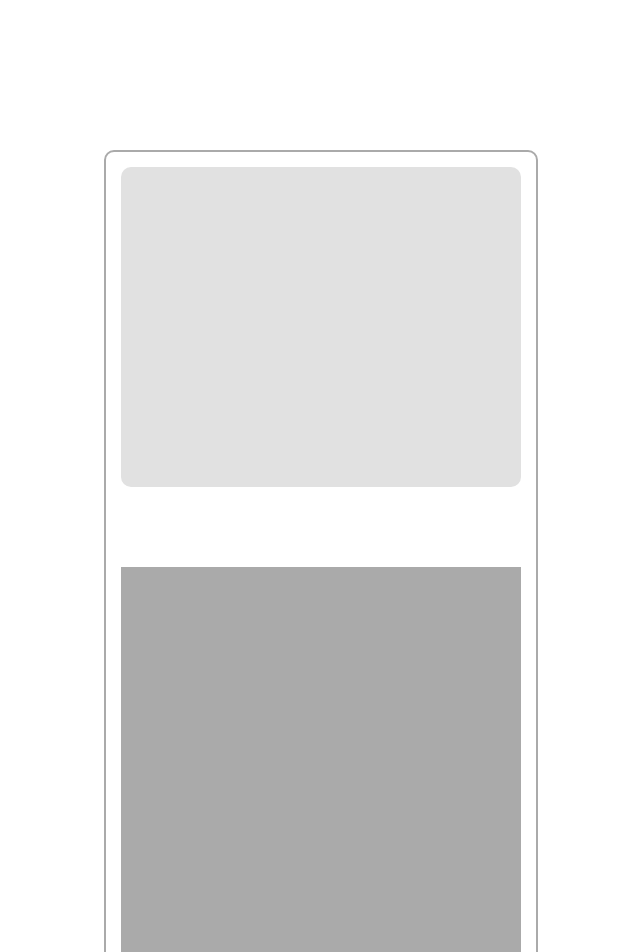
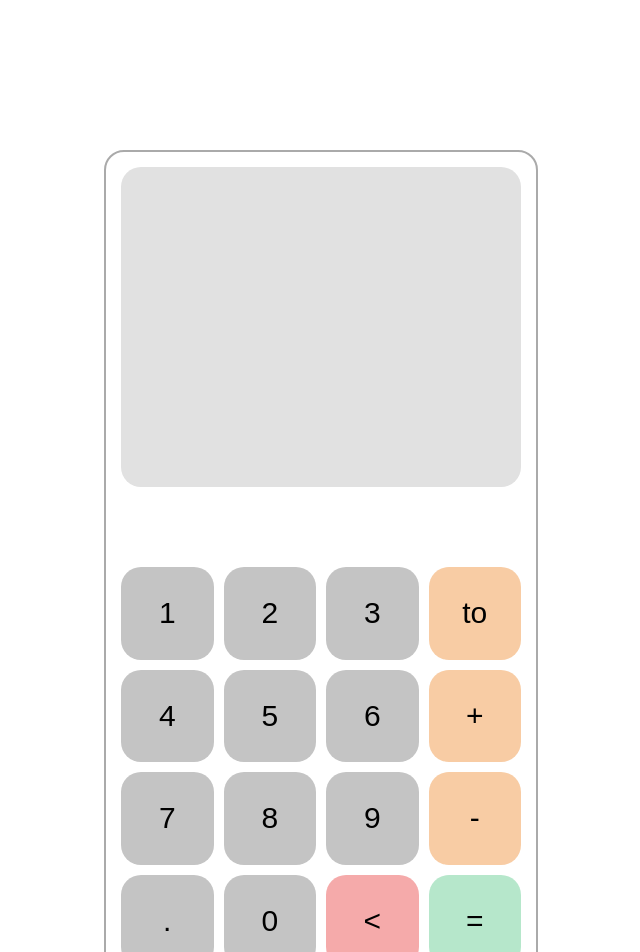
Before and after one commit to iastanley/time-calc-app-web, a React (Create React App) app: page / in a window 1280 px wide. Shown: the top 952 px of the page, without its empty margins (319-959 px from the left). Built offline with nearby package versions, Linux system fonts and the light colour scheme.

Commit message:
implemented basic UI for button grid

```diff
--- a/src/components/ButtonGrid/ButtonGrid.tsx
+++ b/src/components/ButtonGrid/ButtonGrid.tsx
@@ -1,12 +1,112 @@
 import React from 'react';
 import styled from 'styled-components';
 
+enum ButtonColor {
+  NUMBER = '#C4C4C4',
+  OPERATOR = 'rgba(242, 153, 74, 0.5)',
+  CONFIRM = 'rgba(111, 207, 151, 0.5)',
+  CANCEL = 'rgba(235, 87, 87, 0.5)',
+};
+
+interface ButtonConfig {
+  displayString: string;
+  callback?: () => void;
+  color?: ButtonColor;
+}
+
+const ButtonsArray: ButtonConfig[] = [
+  {
+    displayString: '1',
+    color: ButtonColor.NUMBER,
+  },
+  {
+    displayString: '2',
+    color: ButtonColor.NUMBER,
+  },
+  {
+    displayString: '3',
+    color: ButtonColor.NUMBER,
+  },
+  {
+    displayString: 'to',
+    color: ButtonColor.OPERATOR,
+  },
+  {
+    displayString: '4',
+    color: ButtonColor.NUMBER,
+  },
+  {
+    displayString: '5',
+    color: ButtonColor.NUMBER,
+  },
+  {
+    displayString: '6',
+    color: ButtonColor.NUMBER,
+  },
+  {
+    displayString: '+',
+    color: ButtonColor.OPERATOR,
+  },
+  {
+    displayString: '7',
+    color: ButtonColor.NUMBER,
+  },
+  {
+    displayString: '8',
+    color: ButtonColor.NUMBER,
+  },
+  {
+    displayString: '9',
+    color: ButtonColor.NUMBER,
+  },
+  {
+    displayString: '-',
+    color: ButtonColor.OPERATOR,
+  },
+  {
+    displayString: '.',
+    color: ButtonColor.NUMBER,
+  },
+  {
+    displayString: '0',
+    color: ButtonColor.NUMBER,
+  },
+  {
+    displayString: '<',
+    color: ButtonColor.CANCEL,
+  },
+  {
+    displayString: '=',
+    color: ButtonColor.CONFIRM,
+  },
+
+];
+
 export const ButtonGrid: React.FC = () => {
-  return <ButtonGridWrapper></ButtonGridWrapper>
+  return <ButtonGridWrapper>
+    {ButtonsArray.map((btnConfig: ButtonConfig) => {
+      return <Button color={btnConfig.color}>{btnConfig.displayString}</Button>
+    })}
+  </ButtonGridWrapper>
 }
 
 const ButtonGridWrapper = styled.div`
   height: 50%;
   width: 100%;
-  background: #aaa;
+  display: grid;
+  grid-template-columns: repeat(4, 1fr);
+  grid-template-rows: repeat(4, 1fr);
+  column-gap: 10px;
+  row-gap: 10px;
 `;
+
+const Button = styled.button`
+  border: none;
+  border-radius: 20px;
+  background: ${props => props.color};
+  font-size: 30px;
+
+  &:hover {
+    cursor: pointer;
+  }
+`;
--- a/src/components/Calculator.tsx
+++ b/src/components/Calculator.tsx
@@ -21,7 +21,7 @@ const CalculatorWrapper = styled.div`
   height: 800px;
   margin: 150px auto;
   border: 2px solid #aaaaaa;
-  border-radius: 10px;
+  border-radius: 20px;
   padding: 15px;
 `;
 CalculatorWrapper.displayName = 'Calculator';
--- a/src/components/Display/Display.tsx
+++ b/src/components/Display/Display.tsx
@@ -7,7 +7,7 @@ export const Display: React.FC = () => {
 
 const DisplayWrapper = styled.div`
   background: #e1e1e1;
-  border-radius: 10px;
+  border-radius: 20px;
   width: 100%;
   height: 40%;
 `;
```
